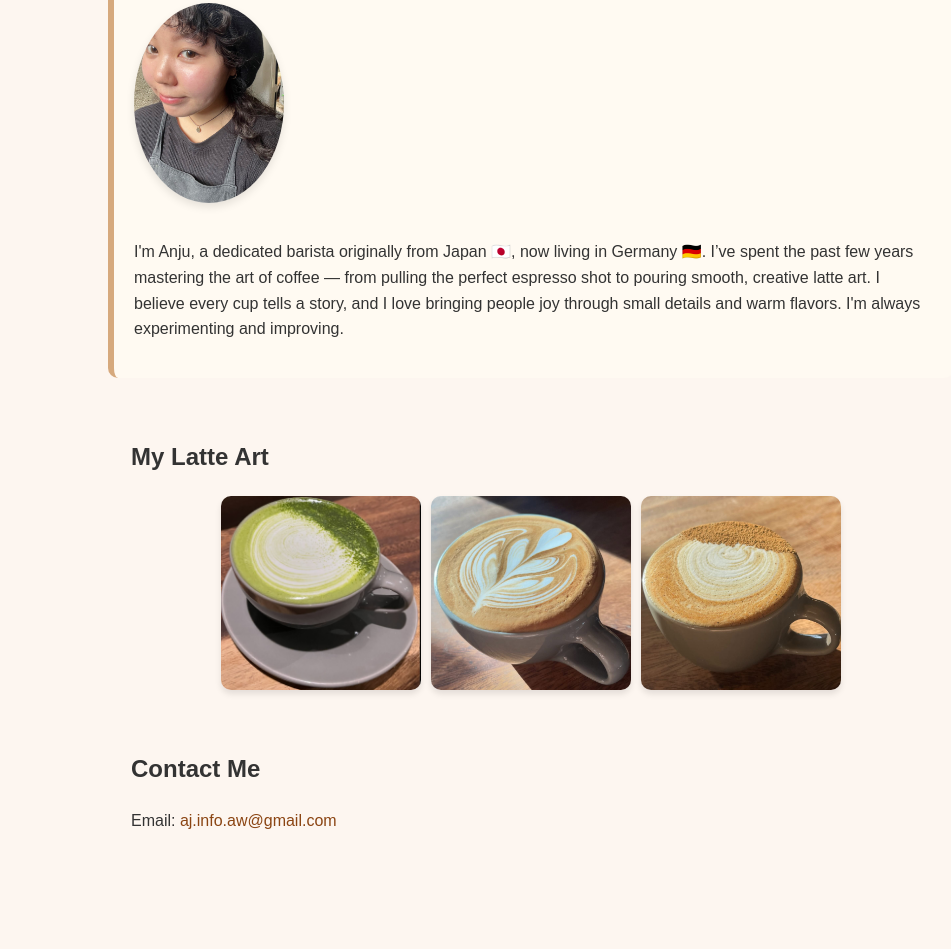
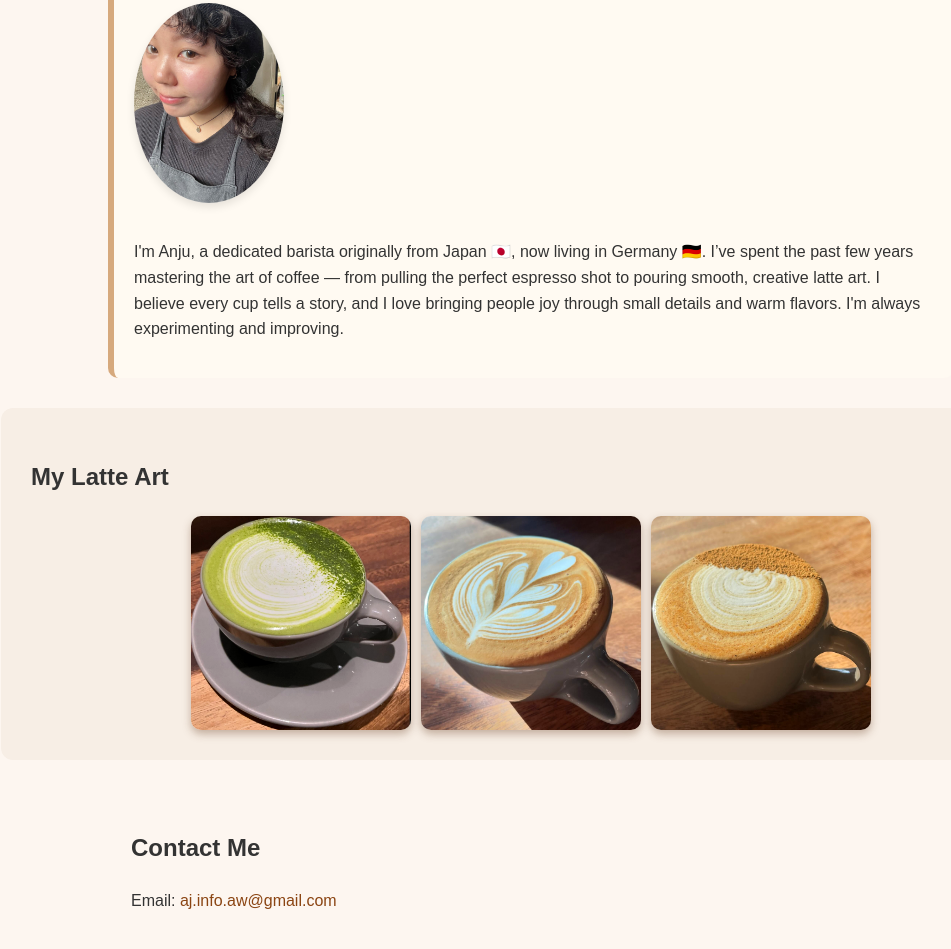
Before and after one commit to beg99/anjulovescoffee, a plain HTML site: page index.html in a window 1280 px wide. Shown: the part 325-1274 px from the top of the page, without its empty margins (109-1060 px from the left). Before the commit the page ends 1195 px from the top, so only its background shows below. Drawn offline with Linux system fonts and the light colour scheme.

Commit message:
Update style.css

```diff
--- a/style.css
+++ b/style.css
@@ -86,3 +86,34 @@ section {
 #lang-toggle:hover {
   background-color: #5a3e2d;
 }
+/* Latte Art Gallery Container */
+.latte-art-gallery {
+  background-color: #f7eee5; /* warm latte beige */
+  padding: 30px;
+  border-radius: 12px;
+  margin: 30px auto;
+  max-width: 1000px;
+}
+
+/* Latte Art Images */
+.gallery {
+  display: flex;
+  flex-wrap: wrap;
+  gap: 16px;
+  justify-content: center;
+}
+
+.gallery img {
+  width: 220px;
+  height: auto;
+  border-radius: 10px;
+  transition: transform 0.3s ease, box-shadow 0.3s ease, filter 0.3s ease;
+  box-shadow: 0 4px 8px rgba(111, 78, 55, 0.4); /* warm soft shadow */
+  filter: contrast(105%) saturate(115%);
+}
+
+.gallery img:hover {
+  transform: scale(1.05);
+  box-shadow: 0 8px 16px rgba(111, 78, 55, 0.6);
+  filter: contrast(110%) saturate(125%);
+}
```
